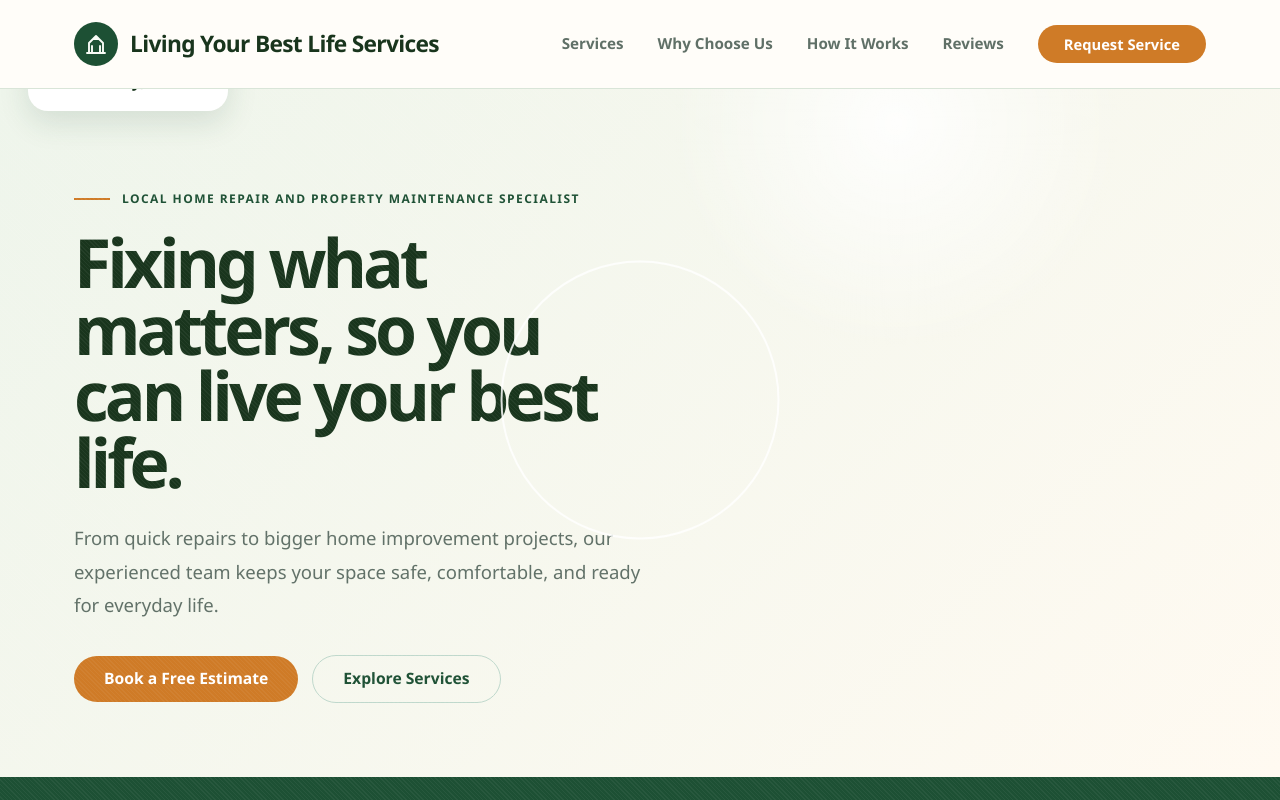
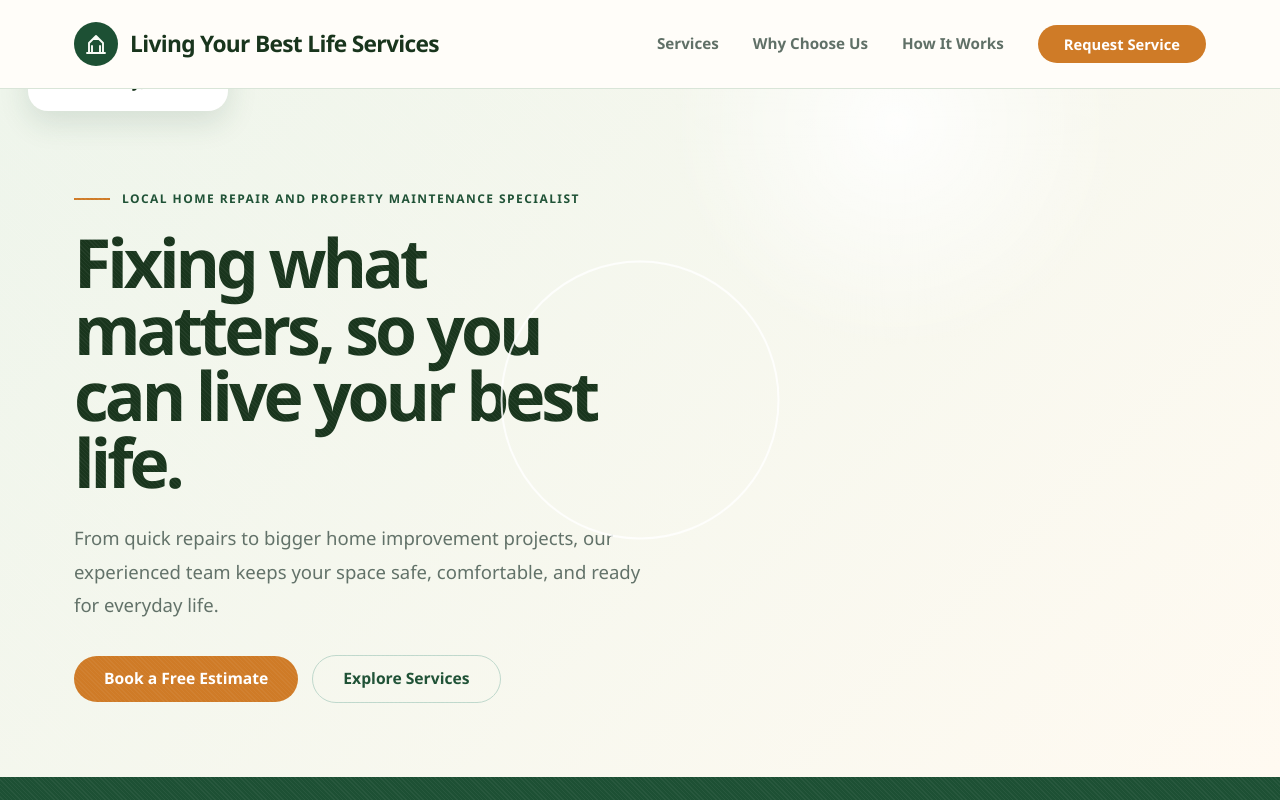
Before and after one commit to mindlessjoey/livingyourbestlife.github.io, a plain HTML site: page index.html in a window 1280 px wide. Shown: the top 800 px of the page. Drawn offline with Linux system fonts and the light colour scheme.

Commit message:
removed unecesary stuff

```diff
--- a/index.html
+++ b/index.html
@@ -29,7 +29,6 @@
         <a href="#services" class="nav-link">Services</a>
         <a href="#why-us" class="nav-link">Why Choose Us</a>
         <a href="#process" class="nav-link">How It Works</a>
-        <a href="#reviews" class="nav-link">Reviews</a>
         <a href="#contact" class="btn btn-primary nav-cta">Request Service</a>
       </nav>
     </div>
@@ -68,7 +67,7 @@
             </div>
           </div>
         </div>
-      </aside>
+      </section>
     </div>
   </section>
 
```
